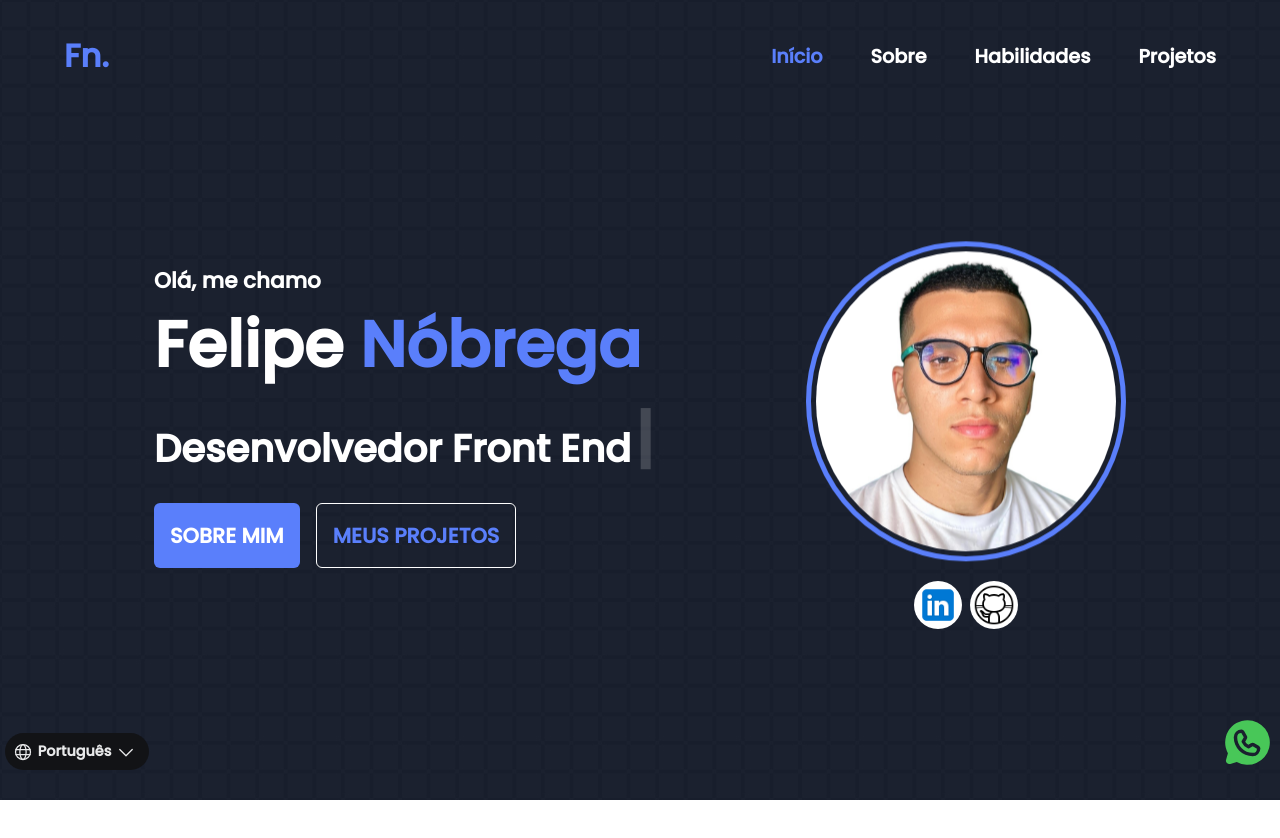
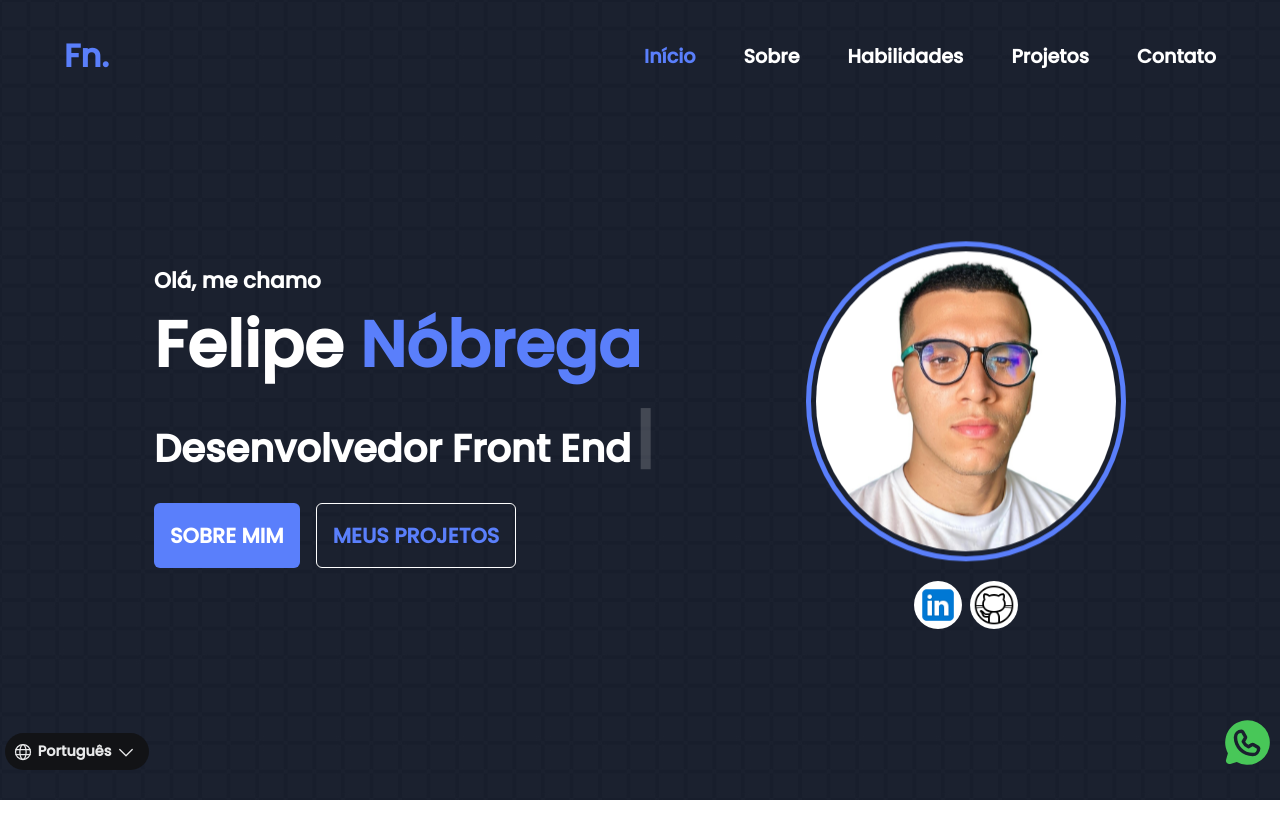
Before and after one commit to felipenobrg/portfolio, a React (Vite) app: page / in a window 1280 px wide. Shown: the top 838 px of the page. Built offline with nearby package versions, Linux system fonts and the light colour scheme.

Commit message:
feat: creating contact tag in the header

```diff
--- a/src/components/Header/components/MenuDropdown/index.tsx
+++ b/src/components/Header/components/MenuDropdown/index.tsx
@@ -43,6 +43,7 @@ export function MenuDropdown() {
             <div></div>
             <a href="#projects" onClick={handleLinkClick}>{t("header.projects")}</a>
             <div></div>
+            <a href="#contact" onClick={handleLinkClick}>{t("header.contact")}</a>
             <button onClick={handleWhatsAppClick}>
               <WhatsappLogo size={20} />
               Fale comigo
--- a/src/components/Header/components/MenuDropdown/styles.ts
+++ b/src/components/Header/components/MenuDropdown/styles.ts
@@ -19,7 +19,7 @@ z-index: 100;
 position: fixed;
 top: 63px;
 left: 0px;
-height: 23rem;
+height: 28rem;
 width: 90%;
 background-color: ${(props) => props.theme["white"]};
 animation: ${slideIn} 0.3s ease-in-out;
--- a/src/components/Header/index.tsx
+++ b/src/components/Header/index.tsx
@@ -53,7 +53,7 @@ export function Header() {
             duration={500}
             className={activeLink === "home" ? "active" : ""}
           >
-              {t("header.home")}
+            {t("header.home")}
           </Link>
           <Link
             to="about"
@@ -73,7 +73,7 @@ export function Header() {
             duration={500}
             className={activeLink === "skills" ? "active" : ""}
           >
-              {t("header.skills")}
+            {t("header.skills")}
           </Link>
           <Link
             to="projects"
@@ -83,7 +83,17 @@ export function Header() {
             duration={500}
             className={activeLink === "projects" ? "active" : ""}
           >
-              {t("header.projects")}
+            {t("header.projects")}
+          </Link>
+          <Link
+            to="contact"
+            spy={true}
+            smooth={true}
+            offset={100}
+            duration={500}
+            className={activeLink === "projects" ? "active" : ""}
+          >
+            {t("header.contact")}
           </Link>
         </LinksContainer>
       )}
--- a/src/i18n/locales/en/en-us.json
+++ b/src/i18n/locales/en/en-us.json
@@ -3,7 +3,8 @@
     "home": "Home",
     "about": "About",
     "projects": "Projects",
-    "skills": "Skills"
+    "skills": "Skills",
+    "contact": "Contact"
   },
   "sectionAbout": {
     "greetings": "Hello, I'm",
--- a/src/i18n/locales/pt/pt-br.json
+++ b/src/i18n/locales/pt/pt-br.json
@@ -3,7 +3,8 @@
     "home": "Início",
     "about": "Sobre",
     "projects": "Projetos",
-    "skills": "Habilidades"
+    "skills": "Habilidades",
+    "contact": "Contato"
   },
   "sectionAbout": {
     "greetings": "Olá, me chamo",
```
